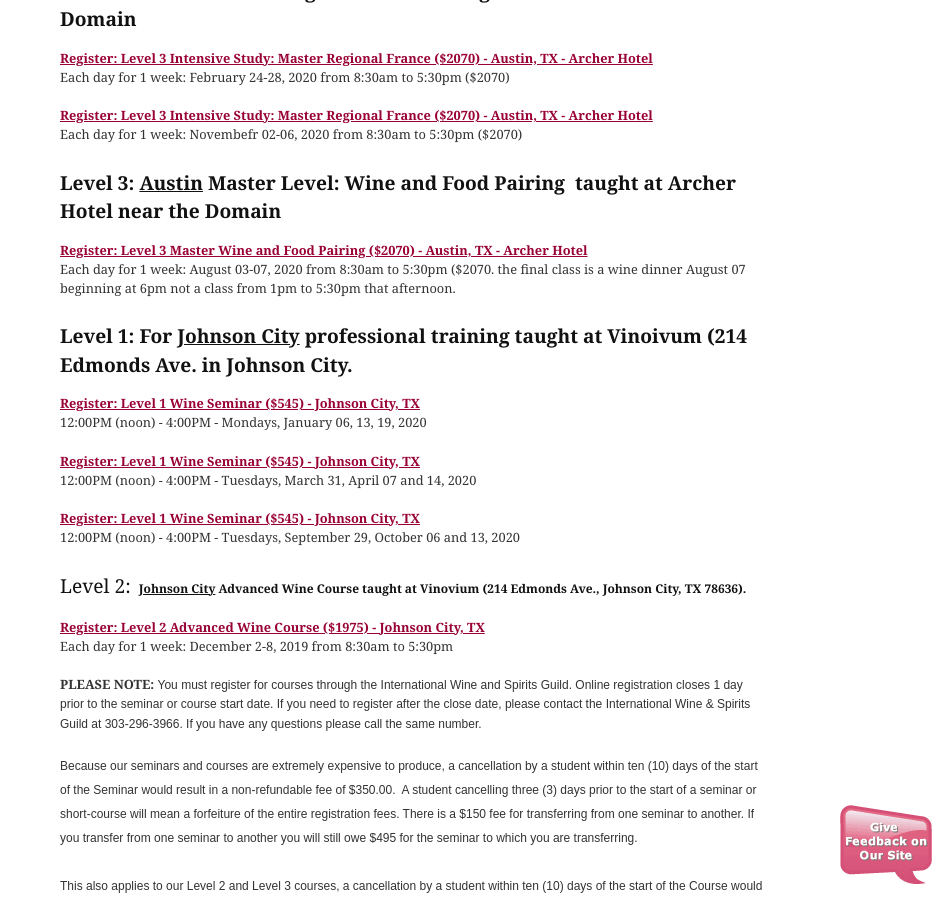
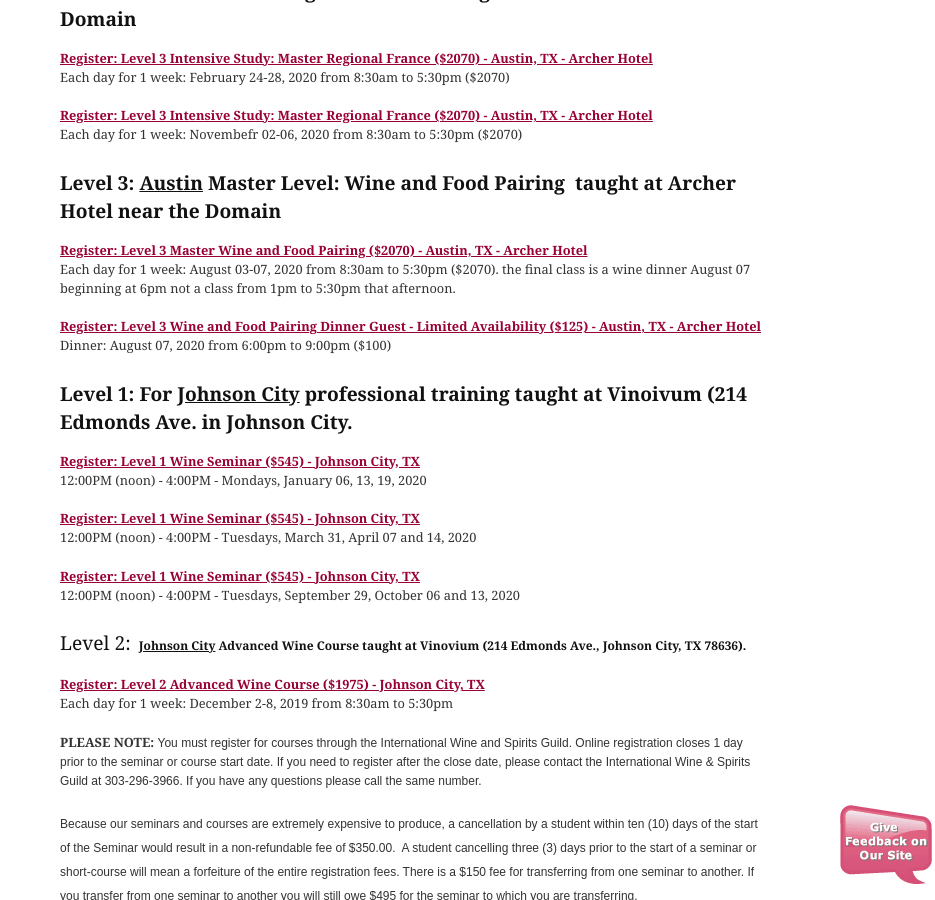
Before and after one commit to CKDev/internationalwineguild.com, a Jekyll site: the page built from texas-wine-school.html, in a window 1280 px wide and 900 px high, scrolled down 1860 px. Shown: the whole window, without its empty margins (345-1280 px from the left). Built offline with Jekyll 4.4.1, drawn with Linux system fonts in a browser that asks for light colours; a script that is not in the unit is left out; comment, search, counter and statistics services are not loaded.

Commit message:
Update texas-wine-school.html

```diff
--- a/texas-wine-school.html
+++ b/texas-wine-school.html
@@ -94,7 +94,12 @@
 <p><a class="ga-track"
     href="http://ww4.aitsafe.com/cf/add.cfm?userid=6714687&amp;product=Level+3+Master+Wine+and+Food+Pairing+Austin++-++08/03-08/07, 2020&amp;price=2070&amp;return=www.internationalwineguild.com/texas-wine-school"><strong>Register:
       Level 3 Master Wine and Food Pairing ($2070) - Austin, TX - Archer Hotel<br>
-    </strong></a>Each day for 1 week: August 03-07, 2020 from 8:30am to 5:30pm ($2070. the final class is a wine dinner August 07 beginning at 6pm not a class from 1pm to 5:30pm that afternoon.</p>
+    </strong></a>Each day for 1 week: August 03-07, 2020 from 8:30am to 5:30pm ($2070). the final class is a wine dinner August 07 beginning at 6pm not a class from 1pm to 5:30pm that afternoon.</p>
+
+<p><a class="ga-track"
+    href="http://ww4.aitsafe.com/cf/add.cfm?userid=6714687&amp;product=Level+3+Wine+and+Food+Pairing+Dinner+Guest+Austin++-++08/07, 2020&amp;price=125&amp;return=www.internationalwineguild.com/texas-wine-school"><strong>Register:
+      Level 3 Wine and Food Pairing Dinner Guest - Limited Availability ($125) - Austin, TX - Archer Hotel<br>
+    </strong></a>Dinner: August 07, 2020 from 6:00pm to 9:00pm ($100)
 
 <h3><strong>Level 1: For <u>Johnson City</u>&nbsp;professional training taught at Vinoivum (214 Edmonds Ave. in Johnson City.&nbsp;</strong></h3>
 
```
